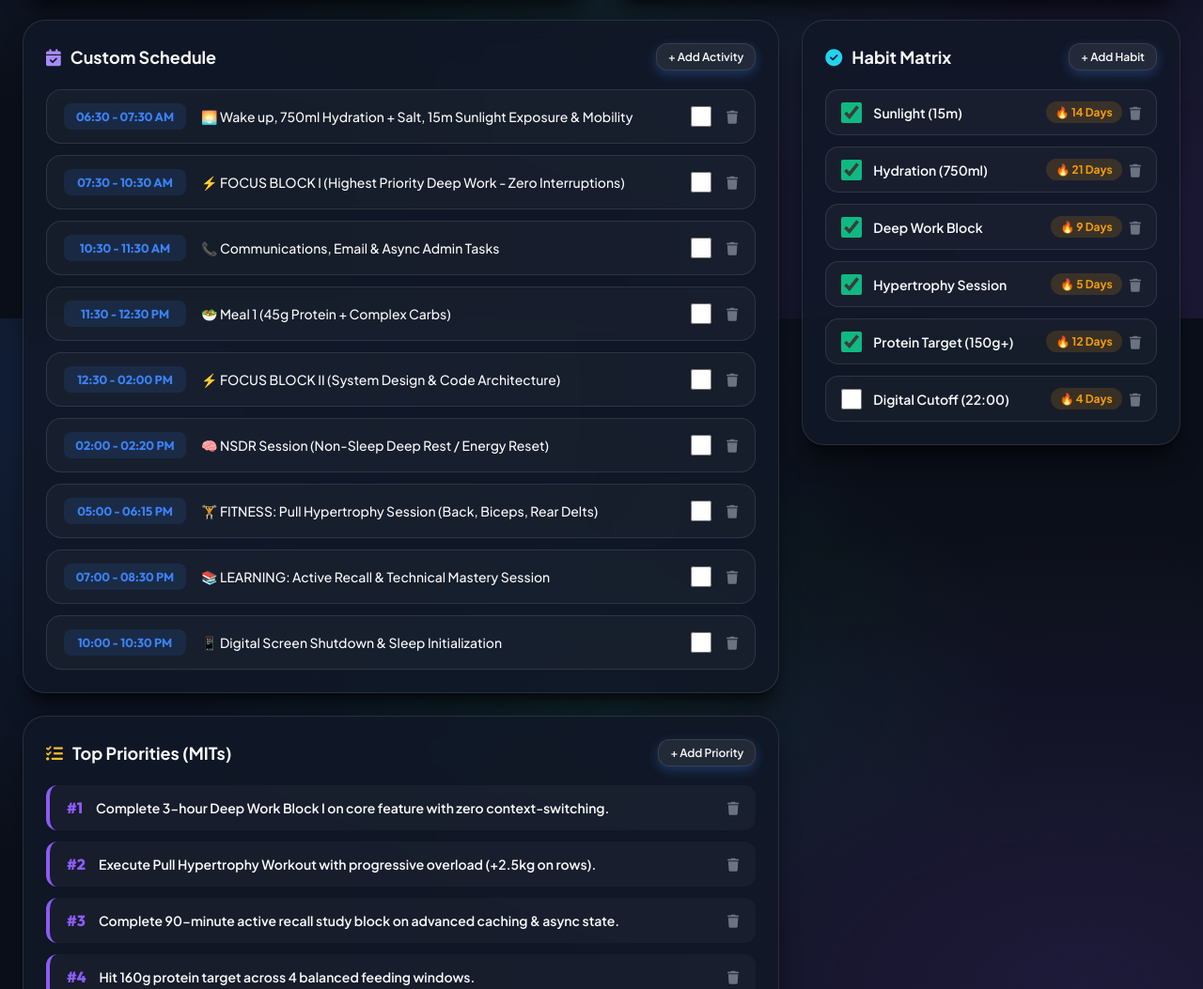
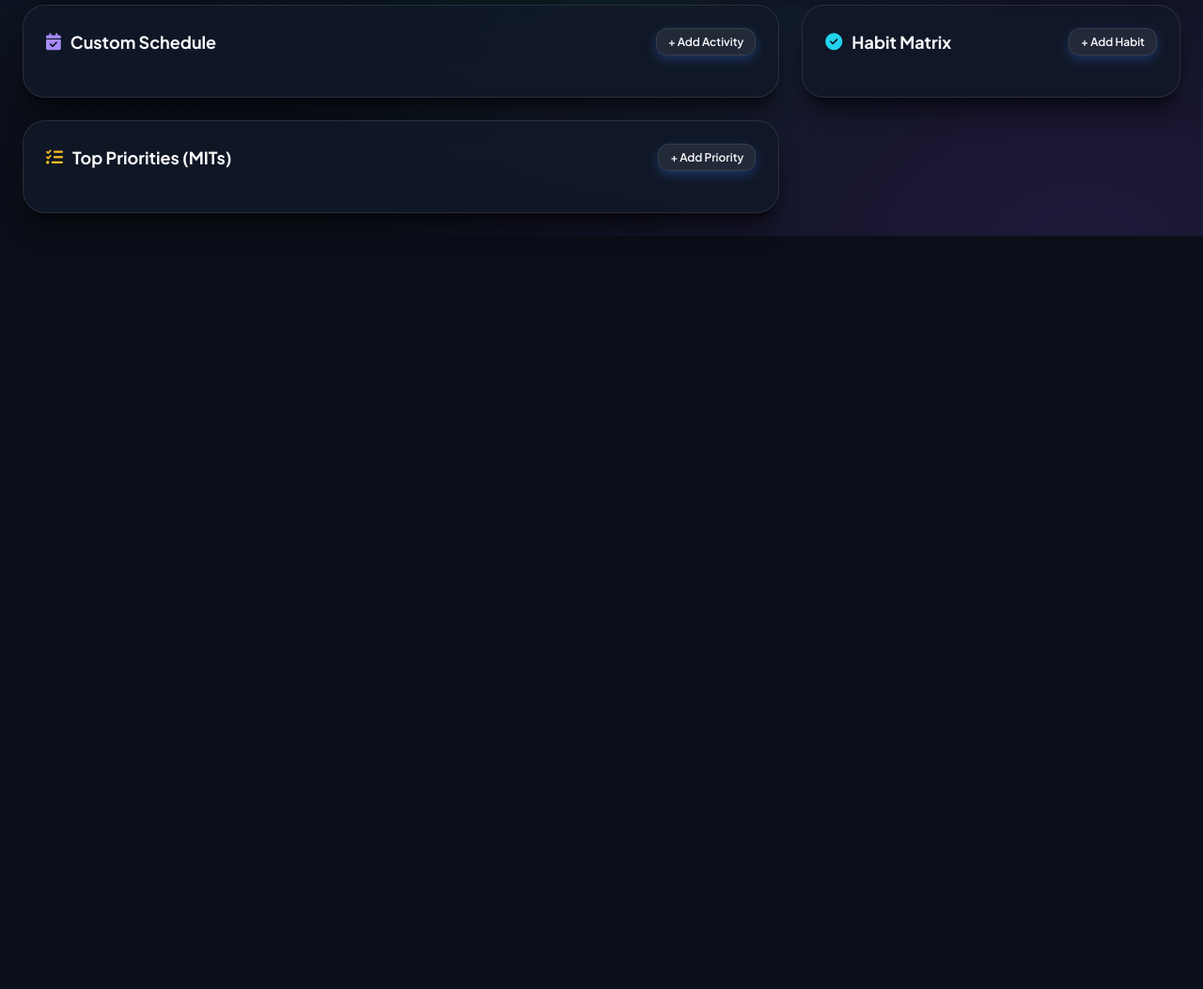
Before and after one commit to pandeylavanya079-hub/ai-performance-dashboard, a website: page index.html in a window 1280 px wide. Shown: the part 1261-2314 px from the top of the page at 94% size. After the commit the page ends 1512 px from the top, so only its background shows below. Drawn offline with nearby package versions, Linux system fonts and the light colour scheme.

Commit message:
Permanently clear all default sample data for a fresh clean slate

```diff
--- a/index.html
+++ b/index.html
@@ -499,33 +499,10 @@
 
 <script>
     let state = {
-        schedule: [
-            { id: 1, time: "06:30 - 07:30 AM", desc: "🌅 Wake up, 750ml Hydration + Salt, 15m Sunlight Exposure & Mobility", checked: false },
-            { id: 2, time: "07:30 - 10:30 AM", desc: "⚡ FOCUS BLOCK I (Highest Priority Deep Work - Zero Interruptions)", checked: false },
-            { id: 3, time: "10:30 - 11:30 AM", desc: "📞 Communications, Email & Async Admin Tasks", checked: false },
-            { id: 4, time: "11:30 - 12:30 PM", desc: "🥗 Meal 1 (45g Protein + Complex Carbs)", checked: false },
-            { id: 5, time: "12:30 - 02:00 PM", desc: "⚡ FOCUS BLOCK II (System Design & Code Architecture)", checked: false },
-            { id: 6, time: "02:00 - 02:20 PM", desc: "🧠 NSDR Session (Non-Sleep Deep Rest / Energy Reset)", checked: false },
-            { id: 7, time: "05:00 - 06:15 PM", desc: "🏋️ FITNESS: Pull Hypertrophy Session (Back, Biceps, Rear Delts)", checked: false },
-            { id: 8, time: "07:00 - 08:30 PM", desc: "📚 LEARNING: Active Recall & Technical Mastery Session", checked: false },
-            { id: 9, time: "10:00 - 10:30 PM", desc: "📱 Digital Screen Shutdown & Sleep Initialization", checked: false }
-        ],
-        priorities: [
-            "Complete 3-hour Deep Work Block I on core feature with zero context-switching.",
-            "Execute Pull Hypertrophy Workout with progressive overload (+2.5kg on rows).",
-            "Complete 90-minute active recall study block on advanced caching & async state.",
-            "Hit 160g protein target across 4 balanced feeding windows.",
-            "Initiate digital screen cutoff strictly by 22:00."
-        ],
-        habits: [
-            { name: "Sunlight (15m)", streak: 14, checked: true },
-            { name: "Hydration (750ml)", streak: 21, checked: true },
-            { name: "Deep Work Block", streak: 9, checked: true },
-            { name: "Hypertrophy Session", streak: 5, checked: true },
-            { name: "Protein Target (150g+)", streak: 12, checked: true },
-            { name: "Digital Cutoff (22:00)", streak: 4, checked: false }
-        ],
-        scores: { productivity: 84, health: 88, learning: 82, fitness: 85, discipline: 89, consistency: 86, goal: 87.5 }
+        schedule: [],
+        priorities: [],
+        habits: [],
+        scores: { productivity: 0, health: 0, learning: 0, fitness: 0, discipline: 0, consistency: 0, goal: 0 }
     };
 
     let monthlyChartInstance = null;
```
